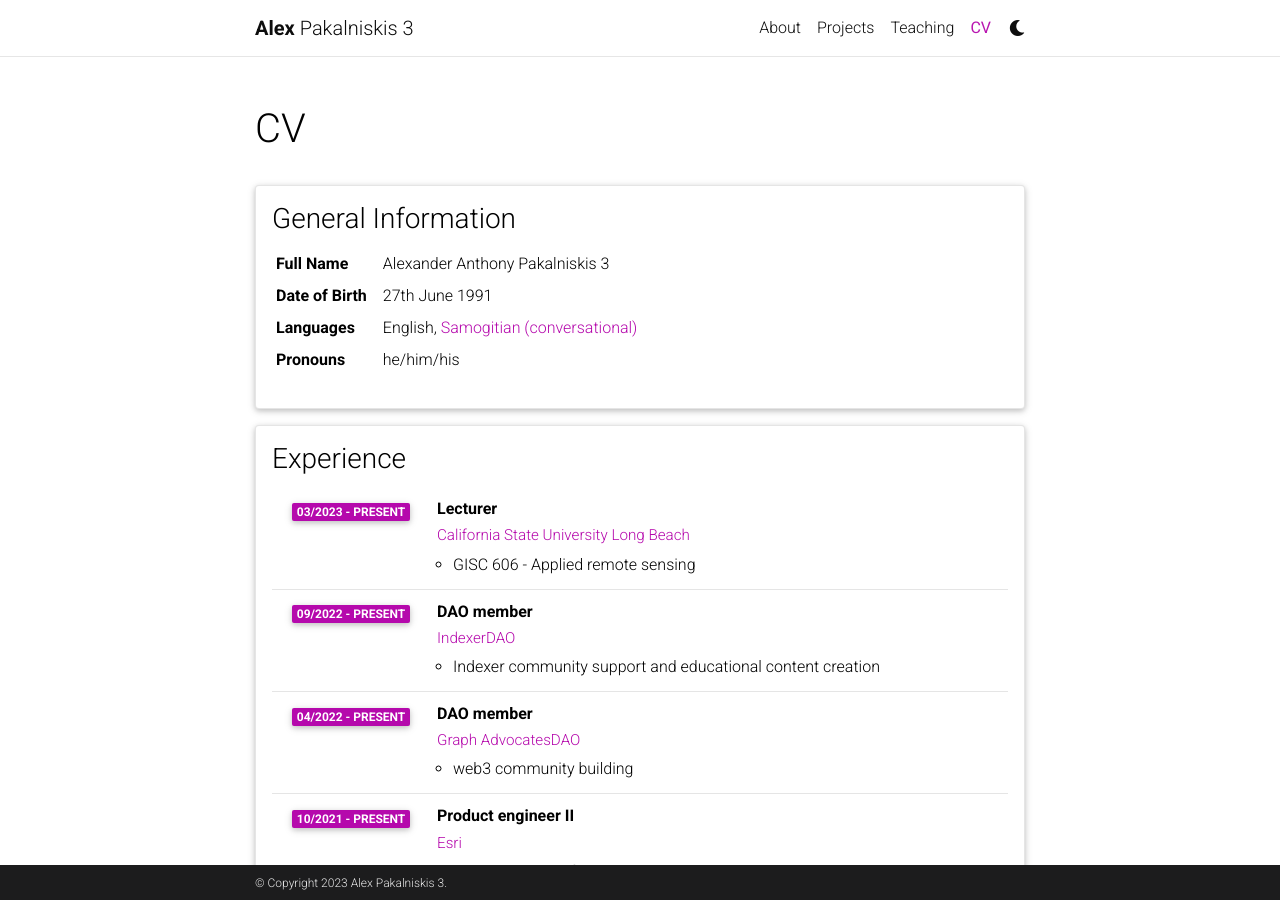
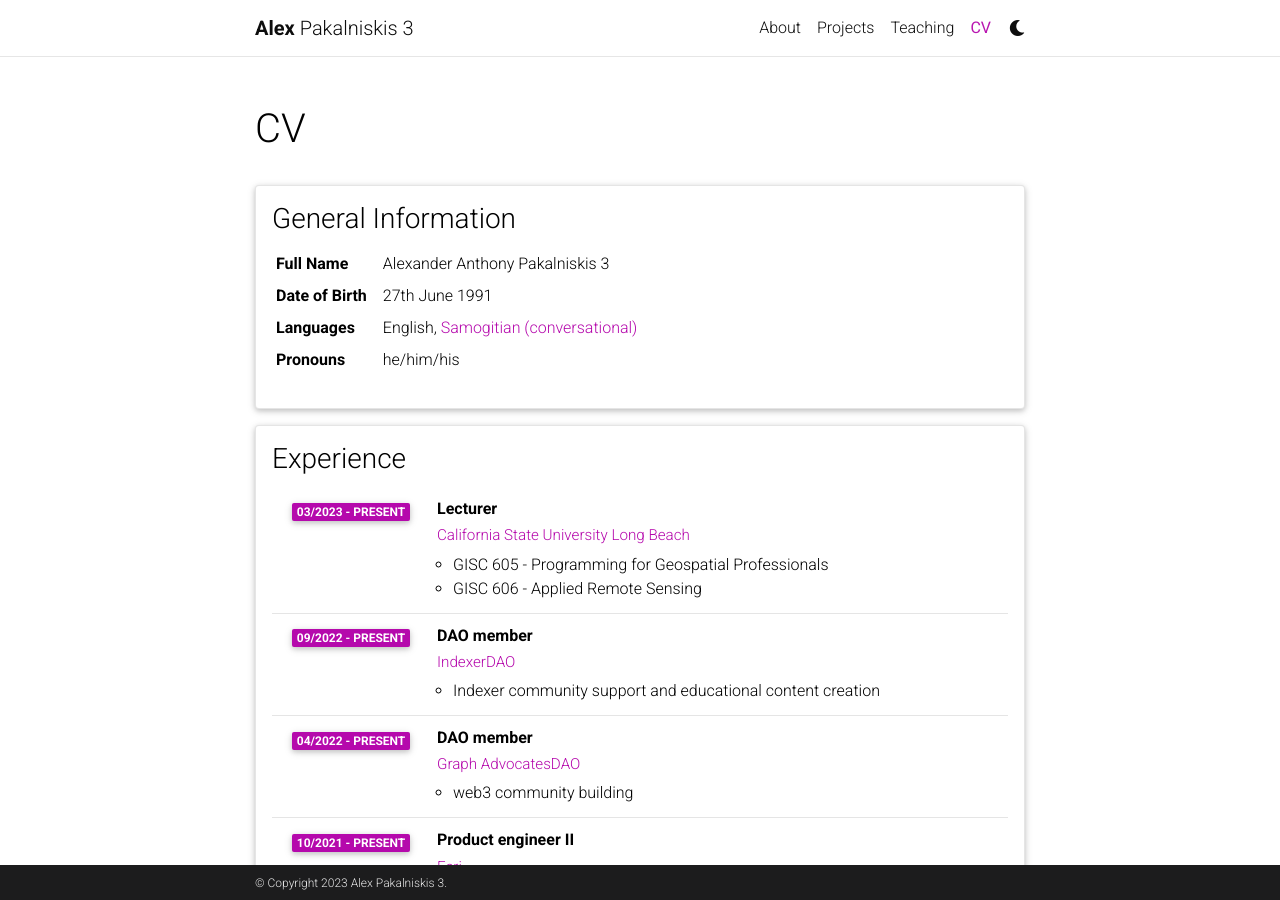
Before and after one commit to alex-pakalniskis/alex-pakalniskis.github.io, a Jekyll site: the page built from _pages/cv.md, in a window 1280 px wide and 900 px high. Built offline with Jekyll 4.4.1, drawn with Linux system fonts in a browser that asks for light colours; comment, search, counter and statistics services are not loaded; a style sheet for code colours, icons or effects is not loaded.

Commit message:
Update cv.yml

```diff
--- a/_data/cv.yml
+++ b/_data/cv.yml
@@ -17,7 +17,8 @@
       institution: <a href="https://www.csulb.edu/">California State University Long Beach</a>
       year: 03/2023 - present
       description:
-        - GISC 606 - Applied remote sensing
+        - GISC 605 - Programming for Geospatial Professionals
+        - GISC 606 - Applied Remote Sensing
 
     - title: DAO member
       institution: <a href="https://www.indexerdao.com/">IndexerDAO</a>
```
